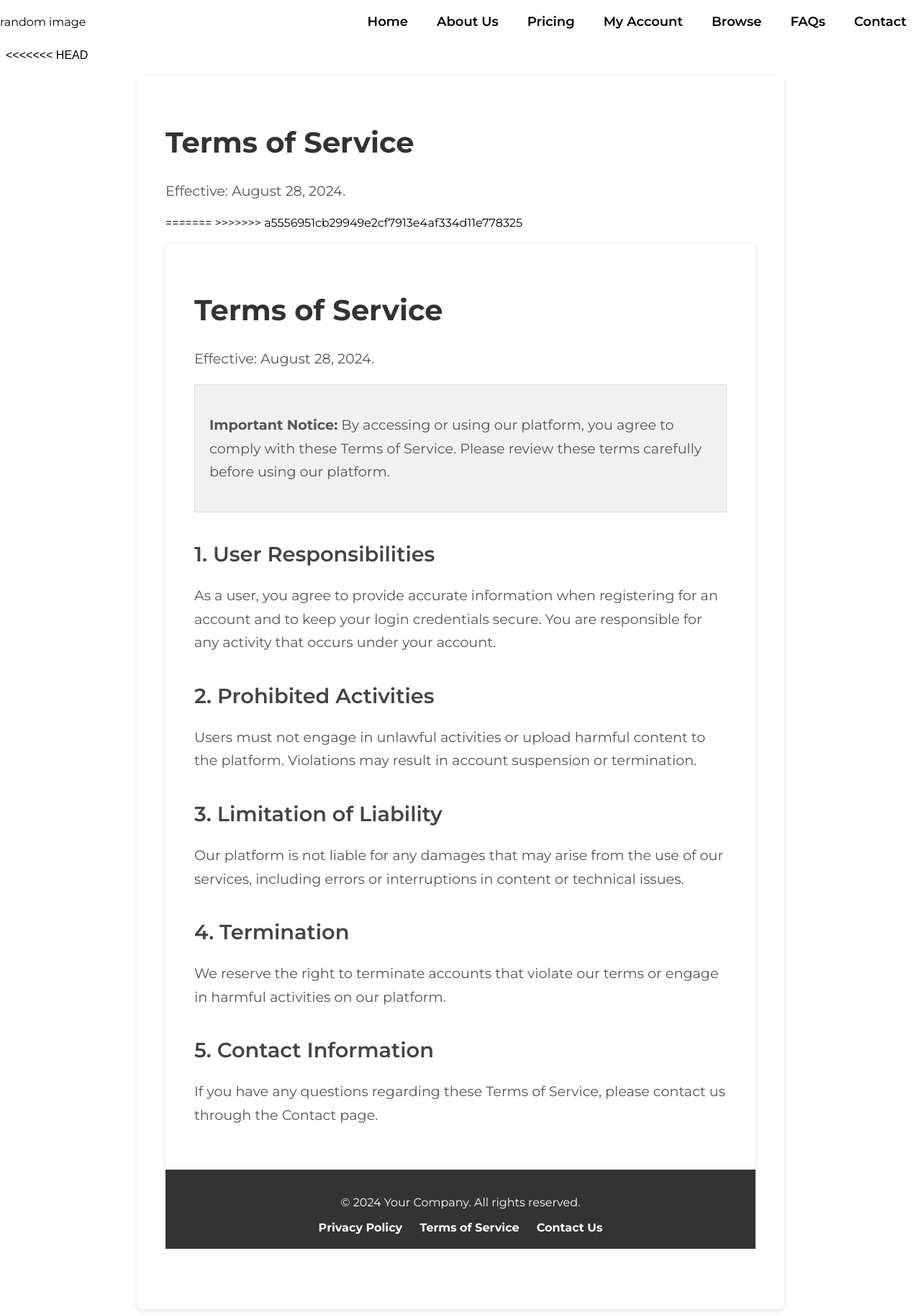
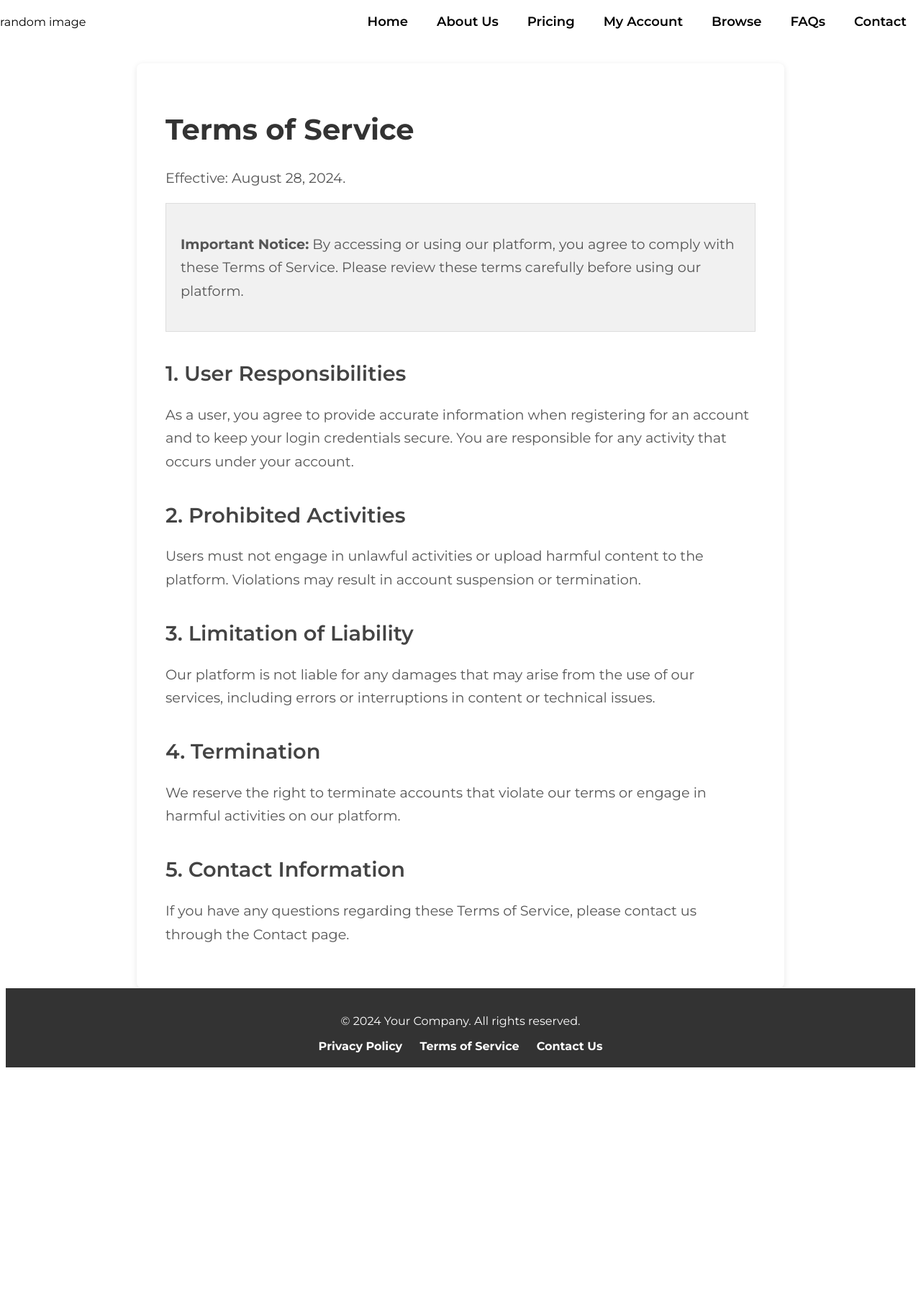
Before and after one commit to duyhnynh/COSC2430-ProjectGroup-8, a Flask app: page /terms in a window 1280 px wide. Shown: the whole page at 72% size. After the commit the page ends 1483 px from the top, so only its background shows below. Run offline with Flask 3, Linux system fonts and the light colour scheme.

Commit message:
fix merge conf

```diff
--- a/templates/terms.html
+++ b/templates/terms.html
@@ -1,6 +1,5 @@
 <!DOCTYPE html>
 <html lang="en">
-<<<<<<< HEAD
   <head>
     <meta charset="UTF-8" />
     <meta name="viewport" content="width=device-width, initial-scale=1.0" />
@@ -9,22 +8,6 @@
     <link rel="stylesheet" href="/static/styles/terms.css" />
     <title>Document</title>
   </head>
-  <body>
-    <iframe src="/header" id="iframe-header"></iframe>
-    <div class="container">
-      <h1>Terms of Service</h1>
-      <p>Effective: August 28, 2024.</p>
-=======
->>>>>>> a5556951cb29949e2cf7913e4af334d11e778325
-
-<head>
-  <meta charset="UTF-8" />
-  <meta name="viewport" content="width=device-width, initial-scale=1.0" />
-  <link rel="stylesheet" href="/static/general.css" />
-  <link rel="stylesheet" href="/static/styles/terms.css" />
-  <title>Document</title>
-</head>
-
 <body>
   <iframe src="/header" id="iframe-header"></iframe>
   <div class="container">
```
